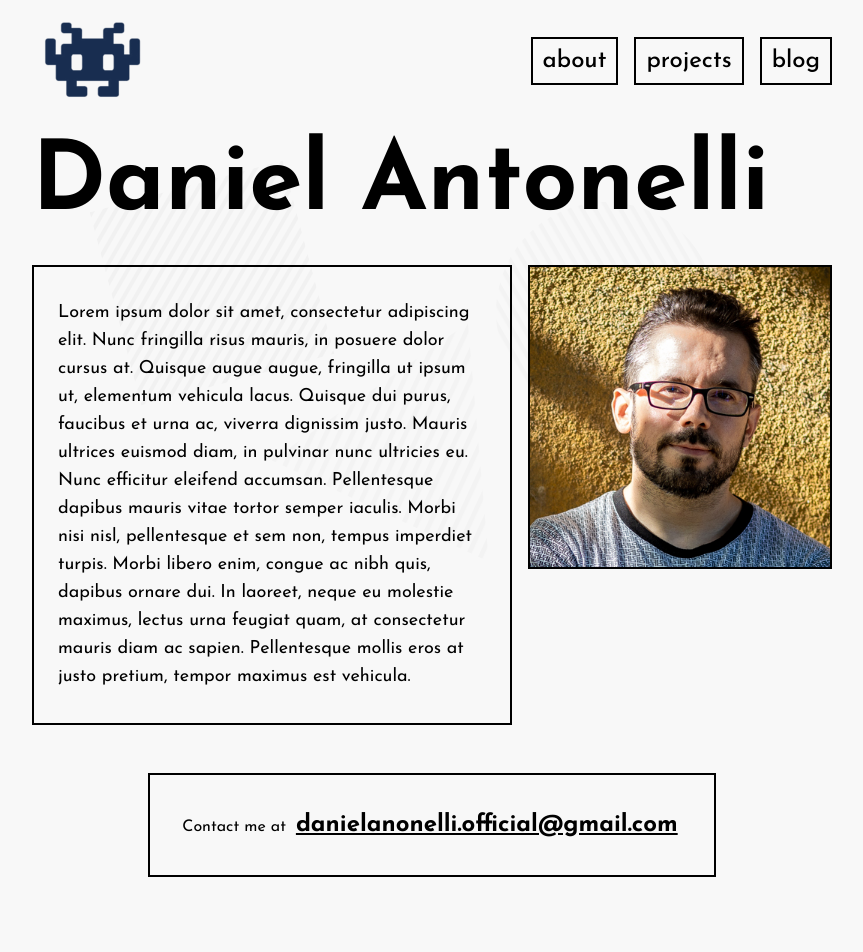
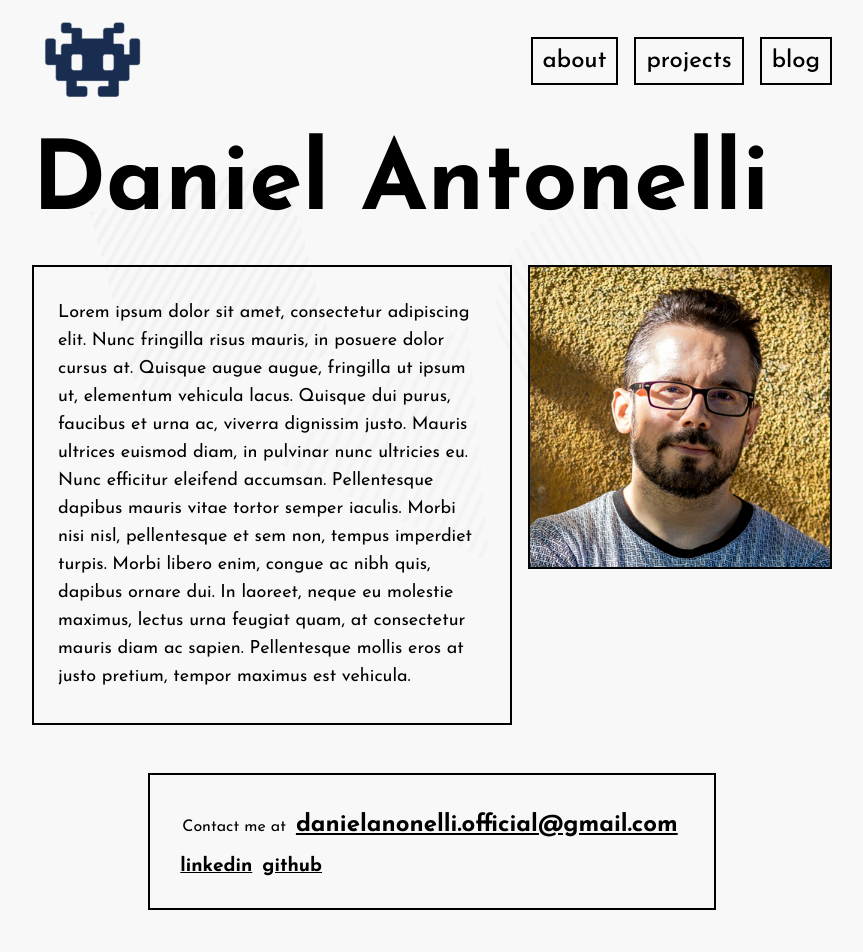
Before and after one commit to dan-antonelli/dantonelli-portfolio, a React (Vite) app: page / in a window 1280 px wide. Shown: the top 952 px of the page, without its empty margins (208-1071 px from the left). Built offline with nearby package versions, Linux system fonts and the light colour scheme.

Commit message:
style social contact anchors

```diff
--- a/src/App.css
+++ b/src/App.css
@@ -92,6 +92,27 @@ a:focus::after {
   border-radius: 2px;
 }
 
+.social-contact-anchor {
+  text-decoration: underline;
+  border: none;
+  font-weight: 700;
+  position: relative;
+  margin-left: 6px;
+  padding: 2px 2px;
+}
+
+.social-contact-anchor:focus::after {
+  content: '';
+  position: absolute;
+  top: -0.5px;
+  left: -4px;
+  right: -4px;
+  bottom: -0.5px;
+  border: 3px dashed #000;
+  pointer-events: none;
+  border-radius: 2px;
+}
+
 .container {
   position: relative;
   width: 800px;
@@ -170,6 +191,16 @@ a:focus::after {
 
 .contact-box p {
   margin: 0.5rem 0;
+}
+
+.social-contact {
+  display: flex;
+  justify-content: flex-start;
+  margin-left: -10px;
+}
+
+.social-contact a {
+  font-size: 1.2rem;
 }
 
 footer {
--- a/src/App.tsx
+++ b/src/App.tsx
@@ -45,6 +45,24 @@ function App() {
                 danielanonelli.official@gmail.com
               </a>
             </p>
+            <div className="social-contact">
+              <a
+                href="https://www.linkedin.com/in/dan-antonelli/"
+                target="_blank"
+                rel="noopener noreferrer"
+                className="social-contact-anchor"
+              >
+                linkedin
+              </a>
+              <a
+                href="https://github.com/dan-antonelli"
+                target="_blank"
+                rel="noopener noreferrer"
+                className="social-contact-anchor"
+              >
+                github
+              </a>
+            </div>
           </div>
         </section>
       </main>
```
